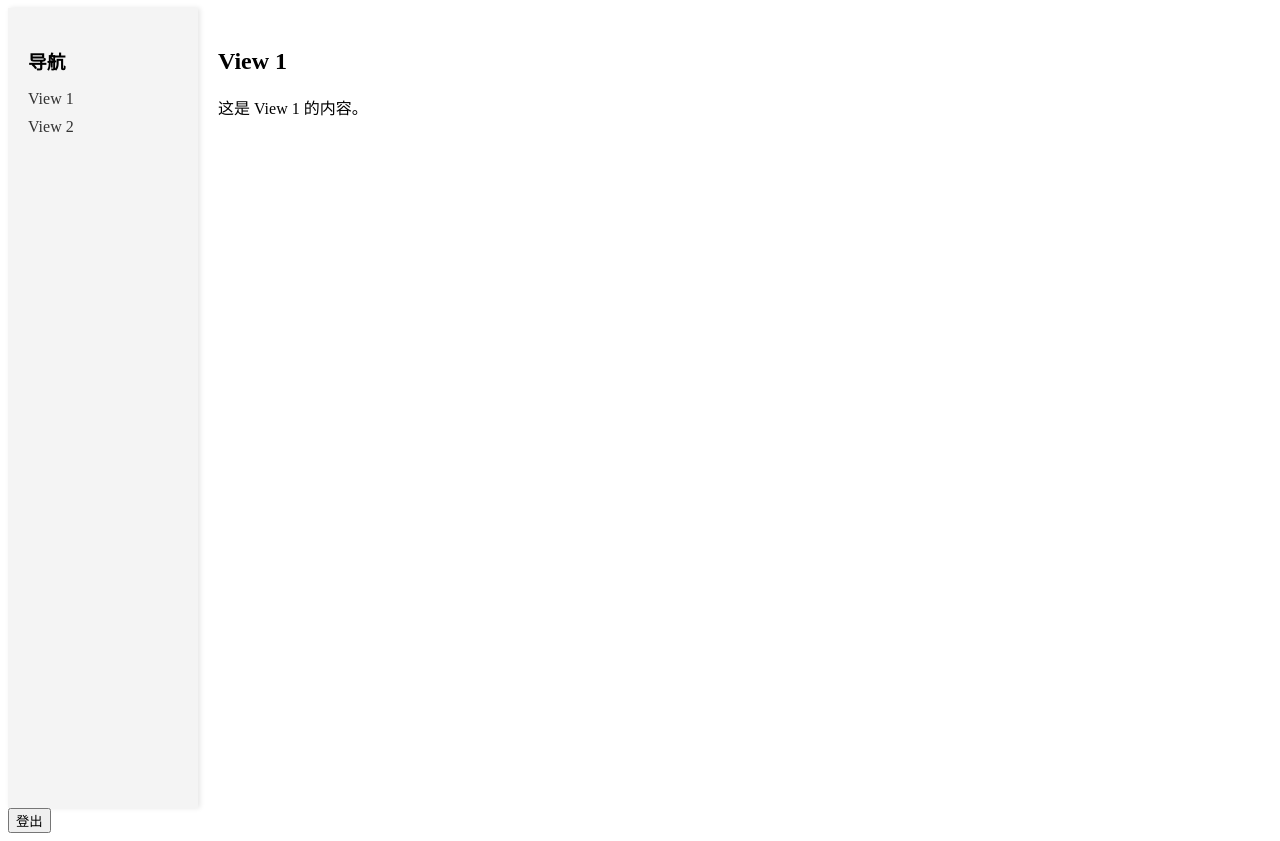
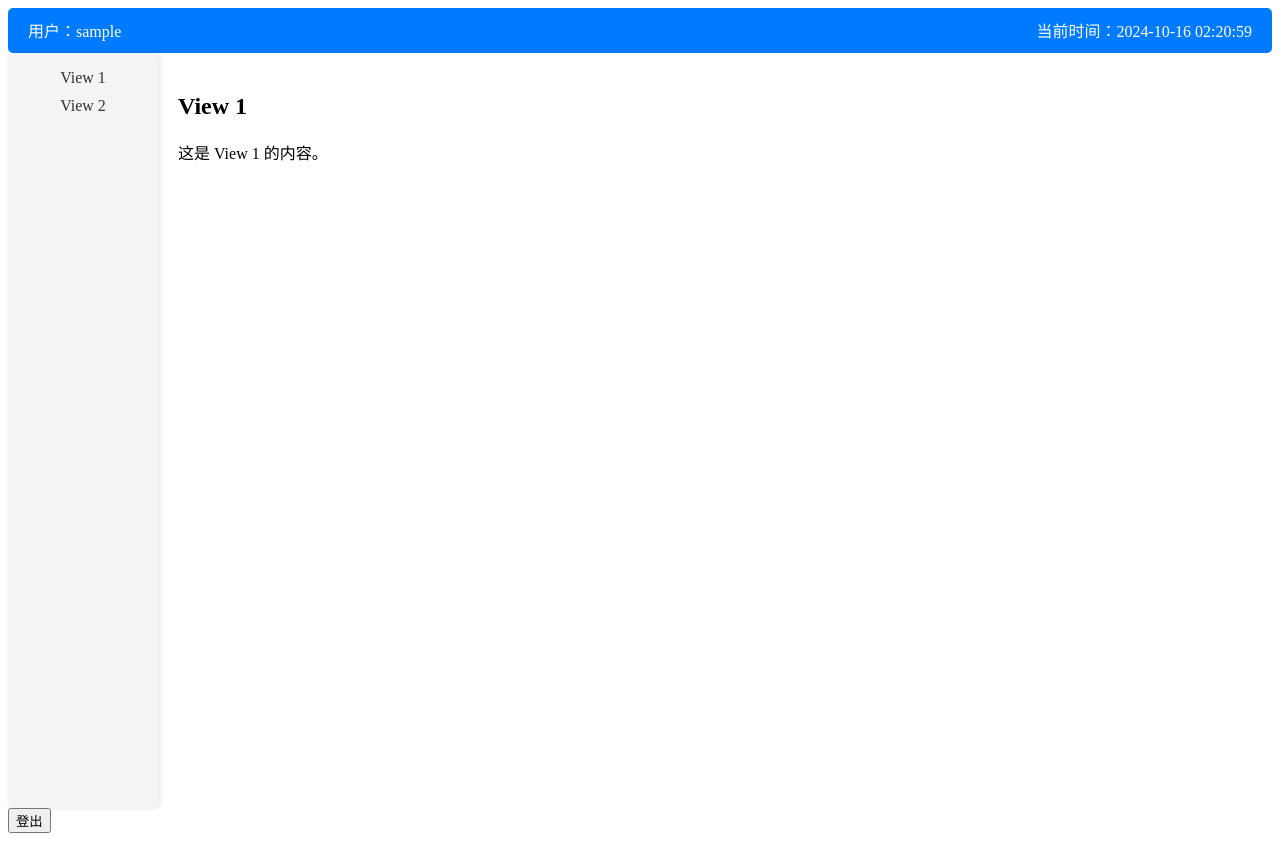
Before and after one commit to hypeopal/IntelliHomeWeb, a Vue app: page /login#/home/view1 in a window 1280 px wide. Built offline with nearby package versions, Linux system fonts and the light colour scheme; sample sign-in values are in the browser's storage.

Commit message:
add statusbar to homepage

```diff
--- a/global.js
+++ b/global.js
@@ -1 +1 @@
-export const serverAddress = 'http://47.108.27.238';
+export const serverAddress = 'http://127.0.0.1:5000';
--- a/src/components/HomePage.vue
+++ b/src/components/HomePage.vue
@@ -1,29 +1,63 @@
 <template>
   <div class="container">
-    <aside class="sidebar">
-      <h3>导航</h3>
-      <ul>
-        <li><router-link to="/home/view1">View 1</router-link></li>
-        <li><router-link to="/home/view2">View 2</router-link></li>
-      </ul>
-    </aside>
+    <header class="status-bar">
+      <div class="user-info">
+        用户：{{ currentUser }}
+      </div>
+      <div class="date-info">
+        当前时间：{{ currentDate }}
+      </div>
+    </header>
 
-    <main class="main-content">
-      <!-- 显示对应的路由视图 -->
-      <router-view />
-    </main>
+    <div class="content-wrapper">
+      <aside class="sidebar">
+        <ul>
+          <li>
+            <router-link to="/home/view1">View 1</router-link>
+          </li>
+          <li>
+            <router-link to="/home/view2">View 2</router-link>
+          </li>
+        </ul>
+      </aside>
+      <main class="main-content">
+        <router-view/>
+      </main>
+    </div>
   </div>
   <button @click="handleLogout">登出</button>
 </template>
 
 <script>
+
 export default {
   name: 'HomePage',
-
+  data() {
+    return {
+      currentUser: '',
+      currentDate: ''
+    };
+  },
+  created() {
+    this.currentUser = localStorage.getItem('username');
+    this.updateDate();
+    setInterval(this.updateDate, 1000);
+  },
   methods: {
     handleLogout() {
       localStorage.removeItem('isAuthenticated');
+      localStorage.removeItem('username');
       this.$router.push('/login');
+    },
+    updateDate() {
+      const today = new Date();
+      const yyyy = today.getFullYear();
+      const mm = String(today.getMonth() + 1).padStart(2, '0');
+      const dd = String(today.getDate()).padStart(2, '0');
+      const hh = String(today.getHours()).padStart(2, '0');
+      const min = String(today.getMinutes()).padStart(2, '0');
+      const ss = String(today.getSeconds()).padStart(2, '0');
+      this.currentDate = `${yyyy}-${mm}-${dd} ${hh}:${min}:${ss}`;
     }
   }
 };
--- a/src/components/LoginPage.vue
+++ b/src/components/LoginPage.vue
@@ -53,6 +53,7 @@ export default {
 
           // 登录成功，设置登录状态
           localStorage.setItem('isAuthenticated', 'true');
+          localStorage.setItem('username', this.username);
           Cookie.set('token', response.data.data.token);
           // 跳转到主界面
           this.$router.push('/home');
--- a/src/components/SignupPage.vue
+++ b/src/components/SignupPage.vue
@@ -4,14 +4,14 @@
     <form @submit.prevent="handleSignup">
       <div class="input-group">
         <label for="username" class="login-label">用户名：</label>
-        <input v-model="username" type="text" id="username" class="login-input" />
+        <input v-model="username" type="text" id="username" class="login-input"/>
       </div>
       <div class="input-group">
         <label for="password" class="login-label">密码：</label>
-        <input v-model="password" type="password" id="password" class="login-input" />
+        <input v-model="password" type="password" id="password" class="login-input"/>
       </div>
       <div class="input-group">
-        <label for="password" class="login-label" >确认密码：</label>
+        <label for="password" class="login-label">确认密码：</label>
         <input v-model="confirmPassword" type="password" id="password" class="login-input"/>
       </div>
       <button type="submit" class="login-button" :disabled="isLoading">注册</button>
--- a/src/css/home.css
+++ b/src/css/home.css
@@ -1,13 +1,31 @@
 .container {
     display: flex;
+    flex-direction: column;
     height: 100vh;
+}
+
+.status-bar {
+    display: flex;
+    justify-content: space-between;
+    background-color: #007bff;
+    color: white;
+    padding: 10px 20px;
+    font-size: 16px;
+    height: 25px;
+    border-radius: 5px;
+}
+
+.content-wrapper {
+    flex: 1;
+    display: flex;
 }
 
 .sidebar {
     width: 150px;
     background-color: #f4f4f4;
-    padding: 20px;
     box-shadow: 2px 0 5px rgba(0, 0, 0, 0.1);
+    border-radius: 5px;
+    text-align: center;
 }
 
 .sidebar h3 {
```
Also changed, not shown: src/router/index.js (+7 -7 lines).
